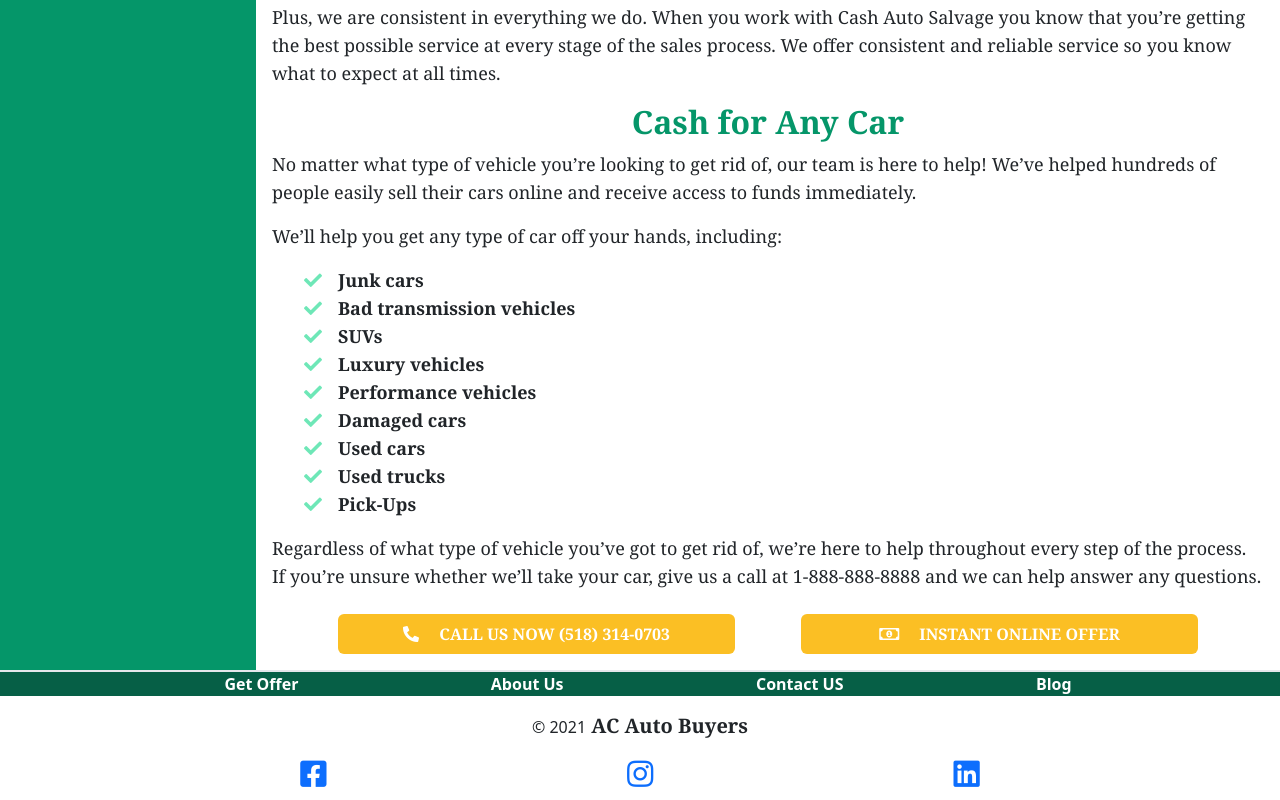
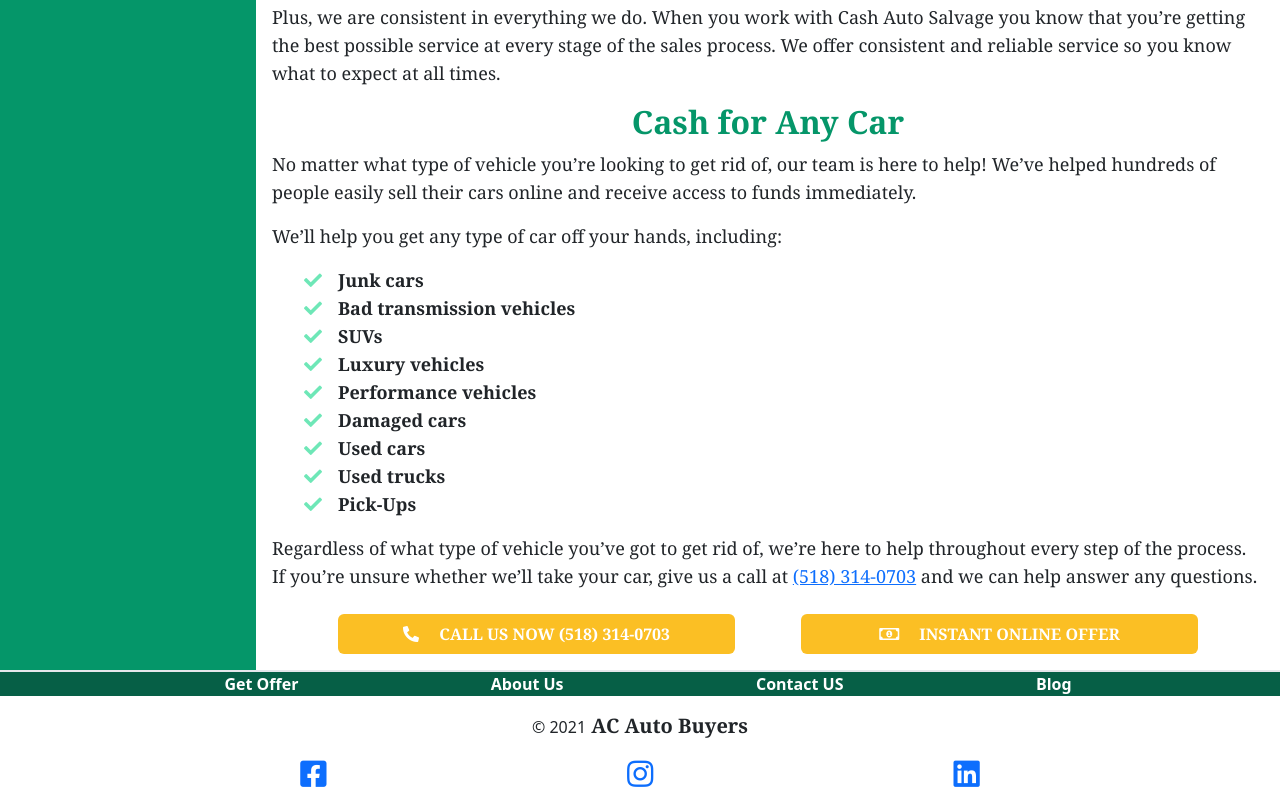
Before and after one commit to javantie/ac-auto-group, a React (Create React App) app: page /about-us in a window 1280 px wide. Shown: the part 1706-2506 px from the top of the page. Built offline with nearby package versions, Linux system fonts and the light colour scheme.

Commit message:
code refactoring

```diff
--- a/src/components/Banner/index.js
+++ b/src/components/Banner/index.js
@@ -6,10 +6,10 @@
     <div className="flex sticky top-0 z-0 sm:relative bg-green-900">
       <div className=" flex justify-between pr-2 w-4/5 pt-1 pl-2 items-center border-r-2">
         <p className="text-xs font-bold text-white sm:text-lg animate-bounce mt-4">We Buy Junk Car - Any Condition!</p>
-        <a href="#" className="text-xs pl-1 text-white font-bold sm:text-lg no-underline border-2 shadow rounded-md p-1 bg-red-600"><i className="fas fa-phone-volume pr-1 text-lg"></i>(518) 314-0703</a>
+        <a href="tel:+15183140703" className="text-xs pl-1 text-white font-bold sm:text-lg no-underline border-2 shadow rounded-md p-1 bg-red-600"><i className="fas fa-phone-volume pr-1 text-lg"></i>(518) 314-0703</a>
       </div>
       <div className="flex justify-center items-center pl-2 w-1/5 animate-pulse pr-2">
-        <a href="https://www.peddle.com/offer?pub_id=289876" className="bg-yellow-500 text-sm text-center sm:text-lg font-bold no-underline font-serif text-white border-2 rounded-circle p-1"><i className="fas fa-money-bill-alt text-lg text-green-900"></i> INSTANT OFFER</a>
+        <a href="https://www.peddle.com/offer?pub_id=289876"  target="_blank"className="bg-yellow-500 text-sm text-center sm:text-lg font-bold no-underline font-serif text-white border-2 rounded-circle p-1"><i className="fas fa-money-bill-alt text-lg text-green-900"></i> INSTANT OFFER</a>
       </div>
     </div>
   );
--- a/src/components/CallButton/index.js
+++ b/src/components/CallButton/index.js
@@ -3,7 +3,9 @@
 function CallButton() {
   return (
     <button className="bg-yellow-400 text-white font-bold p-2 rounded-md mt-2 hover:bg-yellow-400 sm:w-2/5">
+      <a className="no-underline text-white " href="tel:+15183140703">
       <i className="fas fa-phone-alt pr-4"></i> CALL US NOW (518) 314-0703{" "}
+      </a>
     </button>
   );
 }
--- a/src/components/ContactForm/index.js
+++ b/src/components/ContactForm/index.js
@@ -47,7 +47,7 @@
       <div className="border-t-2 mt-4">
         <p className="font-semibold  mt-2">
           <i className="fas fa-envelope-open-text pr-2"></i>Please send us a
-          message if you have any qustions or email us at gary@acutobuyers.com
+          message if you have any qustions or email us at <a href="mailto:gary@acutobuyers.com">gary@acutobuyers.com</a>
         </p>
       </div>
       <form
--- a/src/pages/About.js
+++ b/src/pages/About.js
@@ -134,8 +134,9 @@
         <p className="text-lg">
           Regardless of what type of vehicle you’ve got to get rid of, we’re
           here to help throughout every step of the process. If you’re unsure
-          whether we’ll take your car, give us a call at 1-888-888-8888 and we
-          can help answer any questions.
+          whether we’ll take your car, give us a call at{" "}
+          <a href="tel:+15183140703">(518) 314-0703</a> and we can help answer
+          any questions.
         </p>
         <div className="flex sm:justify-evenly flex-col sm:flex-row">
           <CallButton />
--- a/src/pages/How.js
+++ b/src/pages/How.js
@@ -80,7 +80,7 @@
           <div className="w-8/12">
             <p className=" border-l-2 border-green-200 pl-2 mt-1 font-semibold">
               Provide us some details on your vehicle. You can do this by
-              calling 1-(518) 314-0703 or by filling out our online form. (hint:
+              calling  <a href="tel:+15183140703">1-(518) 314-0703</a>  or by filling out our online form. (hint:
               using your VIN often results in a higher offer)
             </p>
           </div>
```
